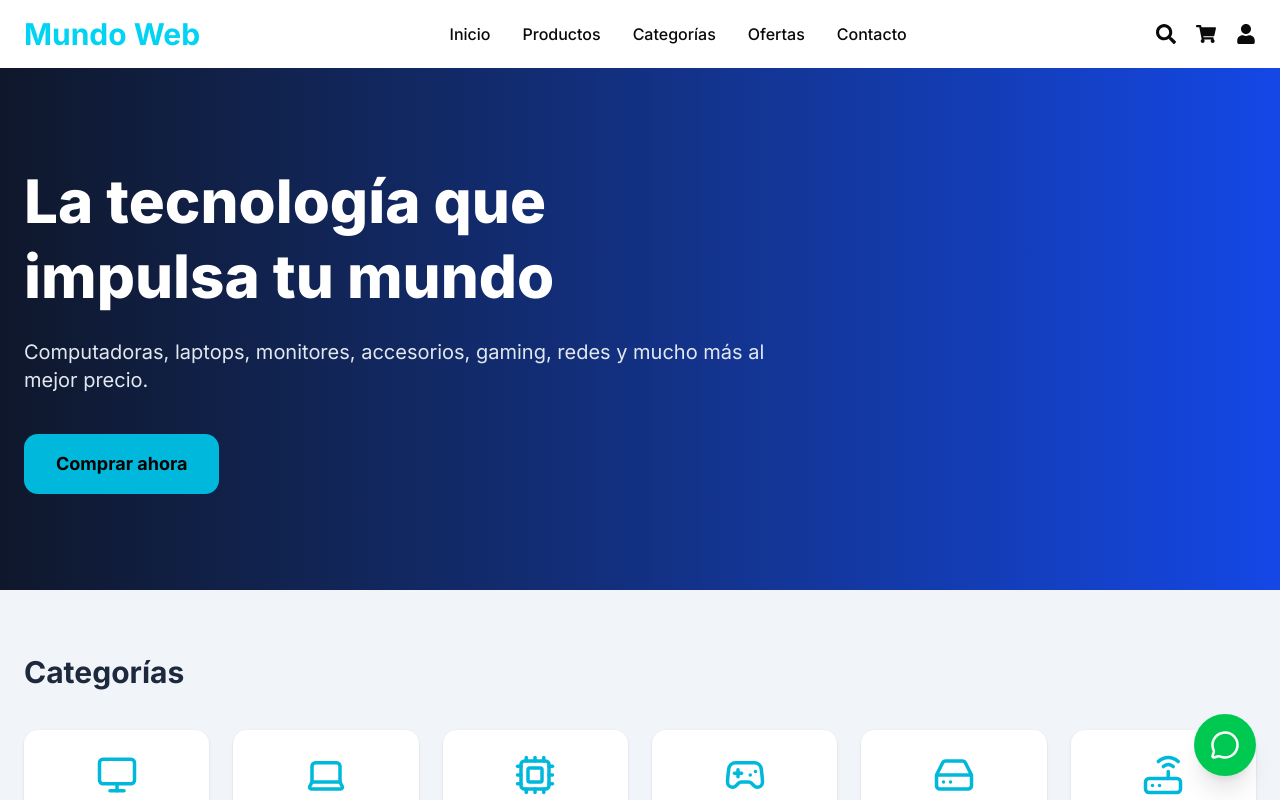
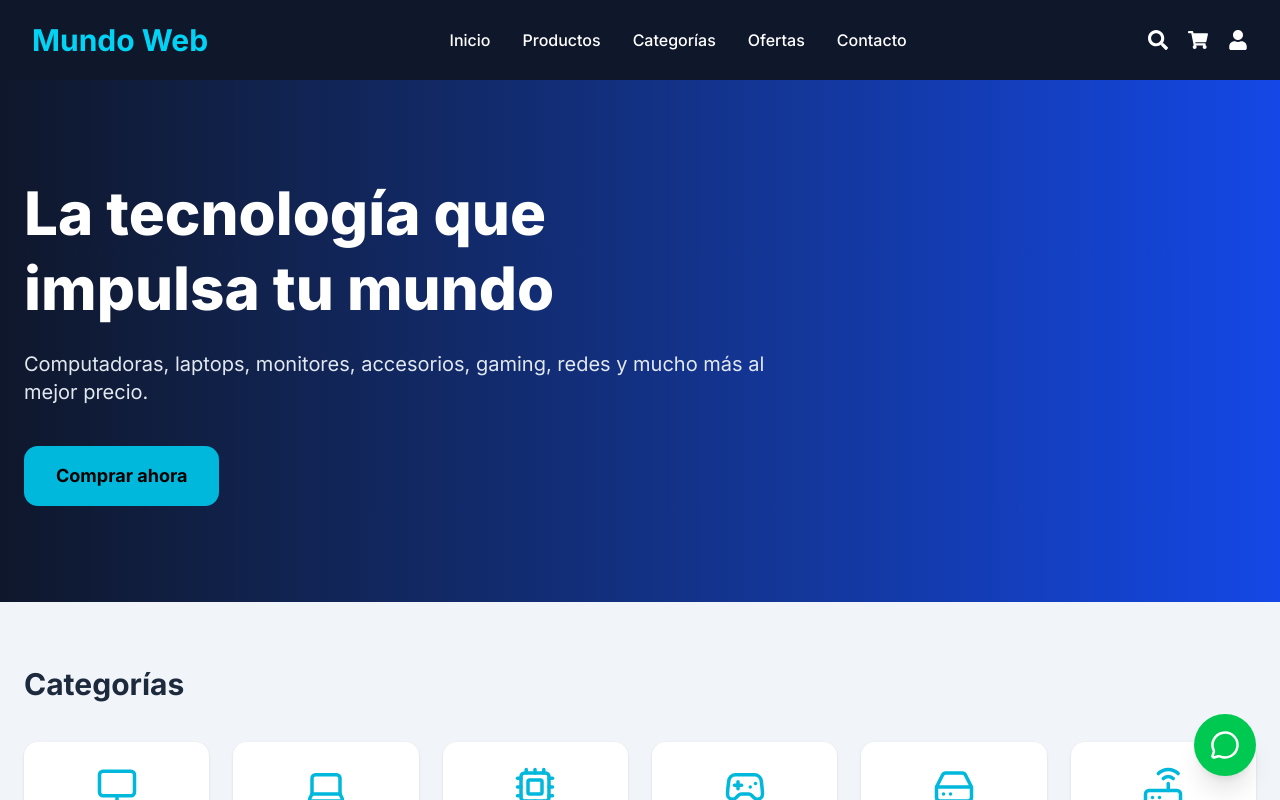
Before and after one commit to rossnelartigas-dot/mundo-web, a Next.js app: page / in a window 1280 px wide. Shown: the top 800 px of the page. Built offline with nearby package versions, Linux system fonts and the light colour scheme; no server answers; the database is empty.

Commit message:
Actualizar Navbar.tsx

```diff
--- a/src/components/Navbar.tsx
+++ b/src/components/Navbar.tsx
@@ -1,212 +1,276 @@
 "use client";
 
-
 import Link from "next/link";
+import { useState } from "react";
 
 import {
   FaShoppingCart,
   FaUser,
-  FaSearch
+  FaSearch,
+  FaBars,
+  FaTimes,
 } from "react-icons/fa";
 
 import { useCart } from "@/context/CartContext";
 
+export default function Navbar() {
+  const { cart } = useCart();
+
+  const [menuOpen, setMenuOpen] = useState(false);
+
+  const cartCount = cart.reduce(
+    (total, item) => total + item.quantity,
+    0
+  );
+
+  function closeMenu() {
+    setMenuOpen(false);
+  }
+
+  return (
+    <header className="w-full bg-slate-900 text-white">
+      <div className="max-w-7xl mx-auto px-4 sm:px-6 lg:px-8">
+
+        <div className="h-20 flex items-center justify-between">
+
+          {/* LOGO */}
+
+          <Link
+            href="/"
+            className="text-2xl sm:text-3xl font-bold text-cyan-400"
+          >
+            Mundo Web
+          </Link>
 
 
-export default function Navbar() {
+          {/* MENÚ DESKTOP */}
+
+          <nav className="hidden md:flex items-center gap-6 lg:gap-8 font-medium">
+
+            <Link
+              href="/"
+              className="hover:text-cyan-400 transition"
+            >
+              Inicio
+            </Link>
+
+            <Link
+              href="/productos"
+              className="hover:text-cyan-400 transition"
+            >
+              Productos
+            </Link>
+
+            <Link
+              href="/categorias"
+              className="hover:text-cyan-400 transition"
+            >
+              Categorías
+            </Link>
+
+            <Link
+              href="/ofertas"
+              className="hover:text-cyan-400 transition"
+            >
+              Ofertas
+            </Link>
+
+            <Link
+              href="/contacto"
+              className="hover:text-cyan-400 transition"
+            >
+              Contacto
+            </Link>
+
+          </nav>
 
 
-const { cart } = useCart();
+          {/* ICONOS */}
+
+          <div className="flex items-center gap-4 sm:gap-5 text-xl">
+
+            {/* BUSCAR */}
+
+            <button
+              type="button"
+              aria-label="Buscar"
+              className="hover:text-cyan-400 transition"
+            >
+              <FaSearch />
+            </button>
 
 
+            {/* CARRITO */}
 
-const cartCount = cart.reduce(
+            <Link
+              href="/carrito"
+              className="relative hover:text-cyan-400 transition"
+              aria-label="Carrito"
+            >
 
-(total,item)=>
+              <FaShoppingCart />
 
-total + item.quantity,
-
-0
-
-);
-
-
-
-
-
-return (
-
-
-<header className="w-full bg-white shadow">
-
-
-<div className="max-w-7xl mx-auto flex items-center justify-between px-6 py-4">
-
-
-
-
-
-<Link href="/">
-
-
-<h1 className="text-3xl font-bold text-cyan-400">
-
-Mundo Web
-
-</h1>
-
+              {cartCount > 0 && (
+                <span
+                  className="
+                    absolute
+                    -top-3
+                    -right-3
+                    bg-cyan-500
+                    text-white
+                    text-xs
+                    w-5
+                    h-5
+                    rounded-full
+                    flex
+                    items-center
+                    justify-center
+                  "
+                >
+                  {cartCount}
+                </span>
+              )}
 
             </Link>
 
 
+            {/* USUARIO */}
+
+            <button
+              type="button"
+              aria-label="Usuario"
+              className="hover:text-cyan-400 transition"
+            >
+              <FaUser />
+            </button>
 
 
+            {/* BOTÓN MENÚ MÓVIL */}
 
+            <button
+              type="button"
+              aria-label={
+                menuOpen
+                  ? "Cerrar menú"
+                  : "Abrir menú"
+              }
+              onClick={() =>
+                setMenuOpen(!menuOpen)
+              }
+              className="
+                md:hidden
+                text-2xl
+                hover:text-cyan-400
+                transition
+              "
+            >
+              {menuOpen ? (
+                <FaTimes />
+              ) : (
+                <FaBars />
+              )}
+            </button>
 
-<div className="hidden md:flex gap-8 font-medium">
-
-
-<Link href="/">
-
-Inicio
-
-</Link>
-
-
-
-<Link href="/productos">
-
-Productos
-
-</Link>
-
-
-
-<Link href="/categorias">
-
-Categorías
-
-</Link>
-
-
-
-<Link href="/ofertas">
-
-Ofertas
-
-</Link>
-
-
-
-<Link href="/contacto">
-
-Contacto
-
-</Link>
-
+          </div>
 
         </div>
 
 
+        {/* MENÚ MÓVIL */}
 
+        {menuOpen && (
+          <nav
+            className="
+              md:hidden
+              border-t
+              border-slate-700
+              py-4
+            "
+          >
 
-
-
-
-<div className="flex items-center gap-5 text-xl">
-
-
-
-
-
-<FaSearch
-
-className="cursor-pointer hover:text-cyan-400"
-
-/>
-
-
-
-
-
-
+            <div className="flex flex-col gap-1">
 
               <Link
-
-href="/carrito"
-
-className="relative"
-
+                href="/"
+                onClick={closeMenu}
+                className="
+                  py-3
+                  px-2
+                  rounded-lg
+                  hover:bg-slate-800
+                  hover:text-cyan-400
+                  transition
+                "
               >
-
-
-<FaShoppingCart
-
-className="cursor-pointer hover:text-cyan-400"
-
-/>
-
-
-
-
-{
-
-cartCount > 0 && (
-
-
-<span
-
-className="absolute -top-3 -right-3 bg-cyan-500 text-white text-xs w-5 h-5 rounded-full flex items-center justify-center"
-
->
-
-
-{cartCount}
-
-
-</span>
-
-
-)
-
-
-}
-
-
-
+                Inicio
               </Link>
 
+              <Link
+                href="/productos"
+                onClick={closeMenu}
+                className="
+                  py-3
+                  px-2
+                  rounded-lg
+                  hover:bg-slate-800
+                  hover:text-cyan-400
+                  transition
+                "
+              >
+                Productos
+              </Link>
 
+              <Link
+                href="/categorias"
+                onClick={closeMenu}
+                className="
+                  py-3
+                  px-2
+                  rounded-lg
+                  hover:bg-slate-800
+                  hover:text-cyan-400
+                  transition
+                "
+              >
+                Categorías
+              </Link>
 
+              <Link
+                href="/ofertas"
+                onClick={closeMenu}
+                className="
+                  py-3
+                  px-2
+                  rounded-lg
+                  hover:bg-slate-800
+                  hover:text-cyan-400
+                  transition
+                "
+              >
+                Ofertas
+              </Link>
 
-
-
-
-<FaUser
-
-className="cursor-pointer hover:text-cyan-400"
-
-/>
-
-
-
-
-
+              <Link
+                href="/contacto"
+                onClick={closeMenu}
+                className="
+                  py-3
+                  px-2
+                  rounded-lg
+                  hover:bg-slate-800
+                  hover:text-cyan-400
+                  transition
+                "
+              >
+                Contacto
+              </Link>
 
             </div>
 
-
-
-
-
+          </nav>
+        )}
 
       </div>
-
-
     </header>
-
-
   );
-
-
 }
```
Lines whose indentation alone changed are shown as unchanged.
